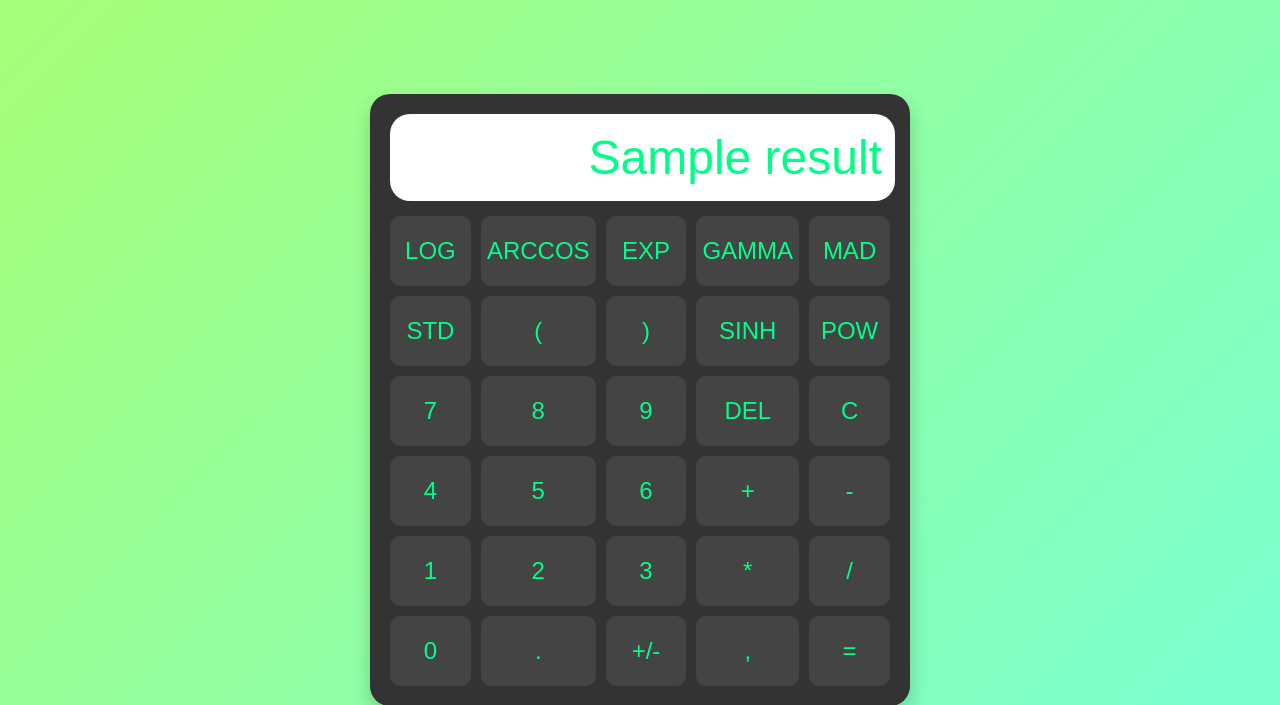
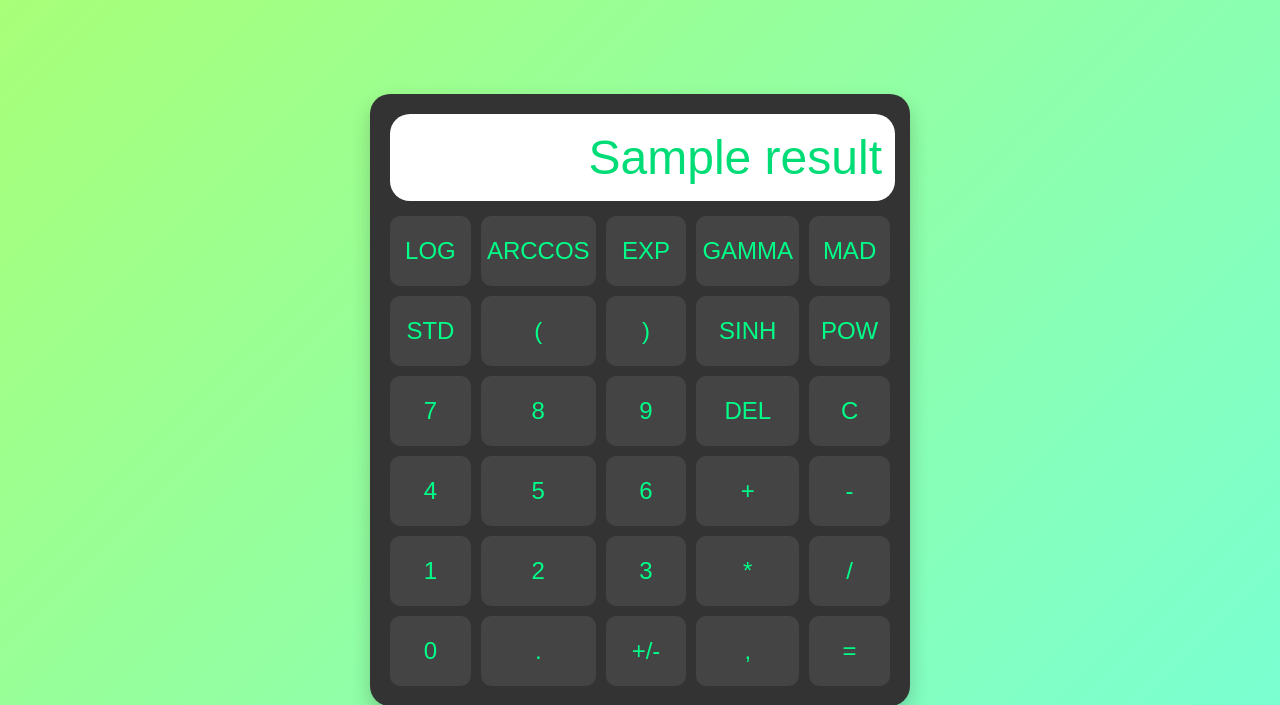
Before and after one commit to MarinYorda/Eternity-Calculator-Comp-354, a Flask app: template templates/combined_calculator_v3.html in a window 1280 px wide. Shown: the top 705 px of the page. Run offline with Flask 2, Linux system fonts and the light colour scheme; the template is opened without the code that fills it: most values are stand-ins (such as "Sample title", 1, 10 or a date in 2020).

Commit message:
Update styles.css

```diff
--- a/static/css/styles.css
+++ b/static/css/styles.css
@@ -36,7 +36,7 @@ body {
     background: transparent;
     border: none;
     font-size: 1.5em;
-    color: #00ff88;
+    color: #01dd76;
     width: 100%;
     text-align: right;
     outline: none;
```
